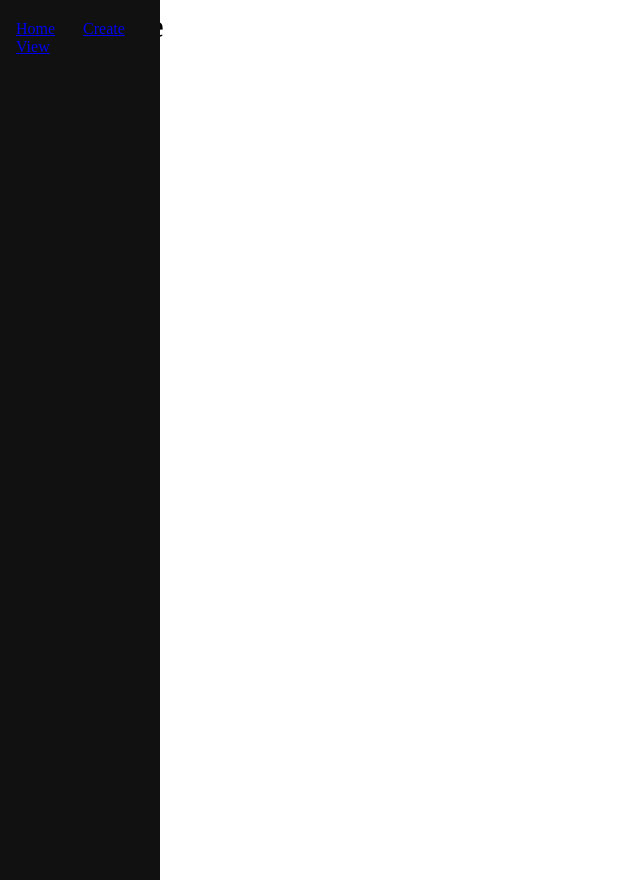
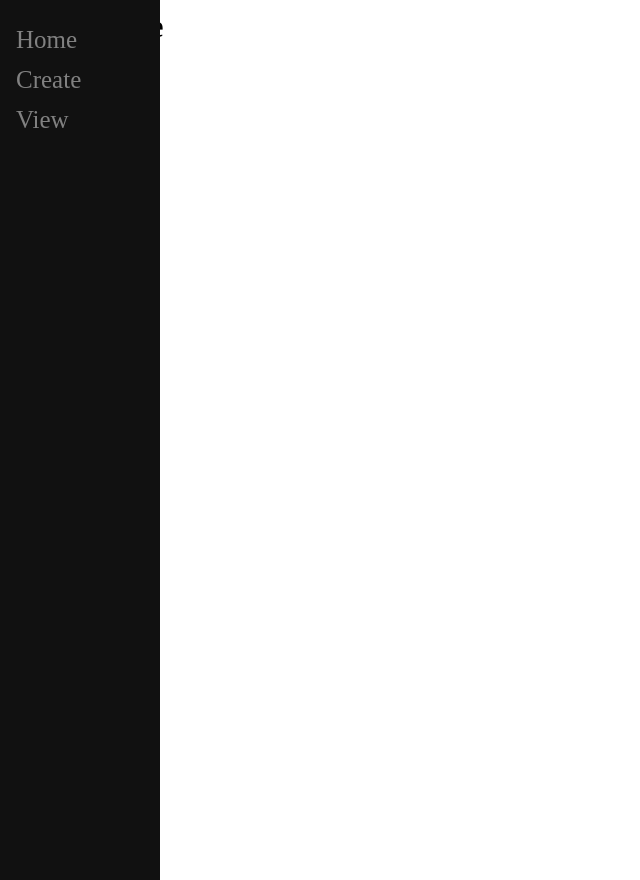
Before and after one commit to chenmichael2/django-tutorial, a Django app: page / in a window 1280 px wide. Shown: the whole page, without its empty margins (0-640 px from the left). Run offline with Django 4.2, Linux system fonts and the light colour scheme.

Commit message:
starting main

```diff
--- a/main/templates/main/base.html
+++ b/main/templates/main/base.html
@@ -16,6 +16,18 @@
 
         .sidenav a {
             padding: 6px 8px 6px 16px;
+            text-decoration: none;
+            color: #818181;
+            font-size: 25px;
+            display: block;
+        }
+
+        .sidenav a:hover {
+            color: #f1f1f1;
+        }
+
+        main {
+
         }
     </style>
     <title>{% block title %}Tim's Website{% endblock %}</title>
```
